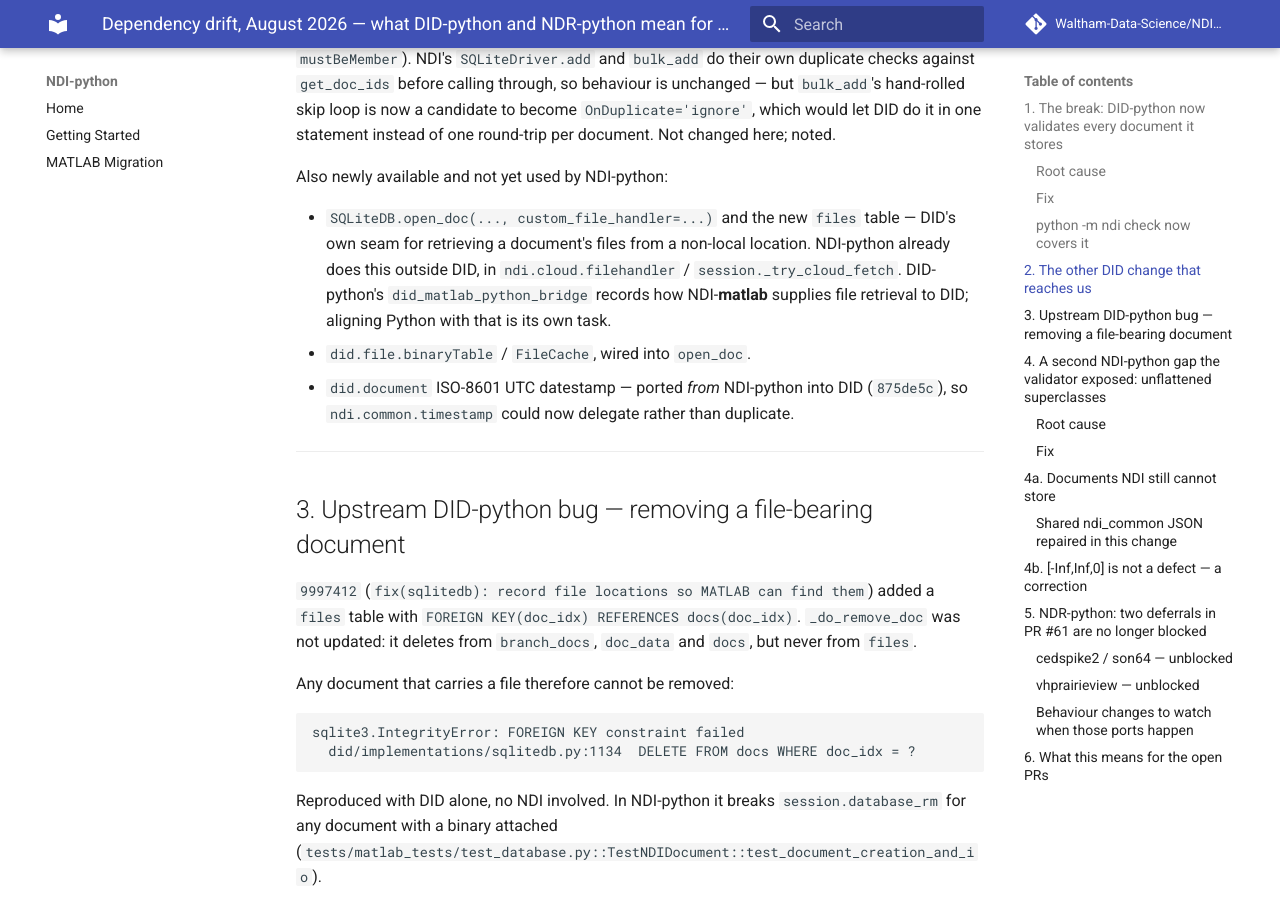
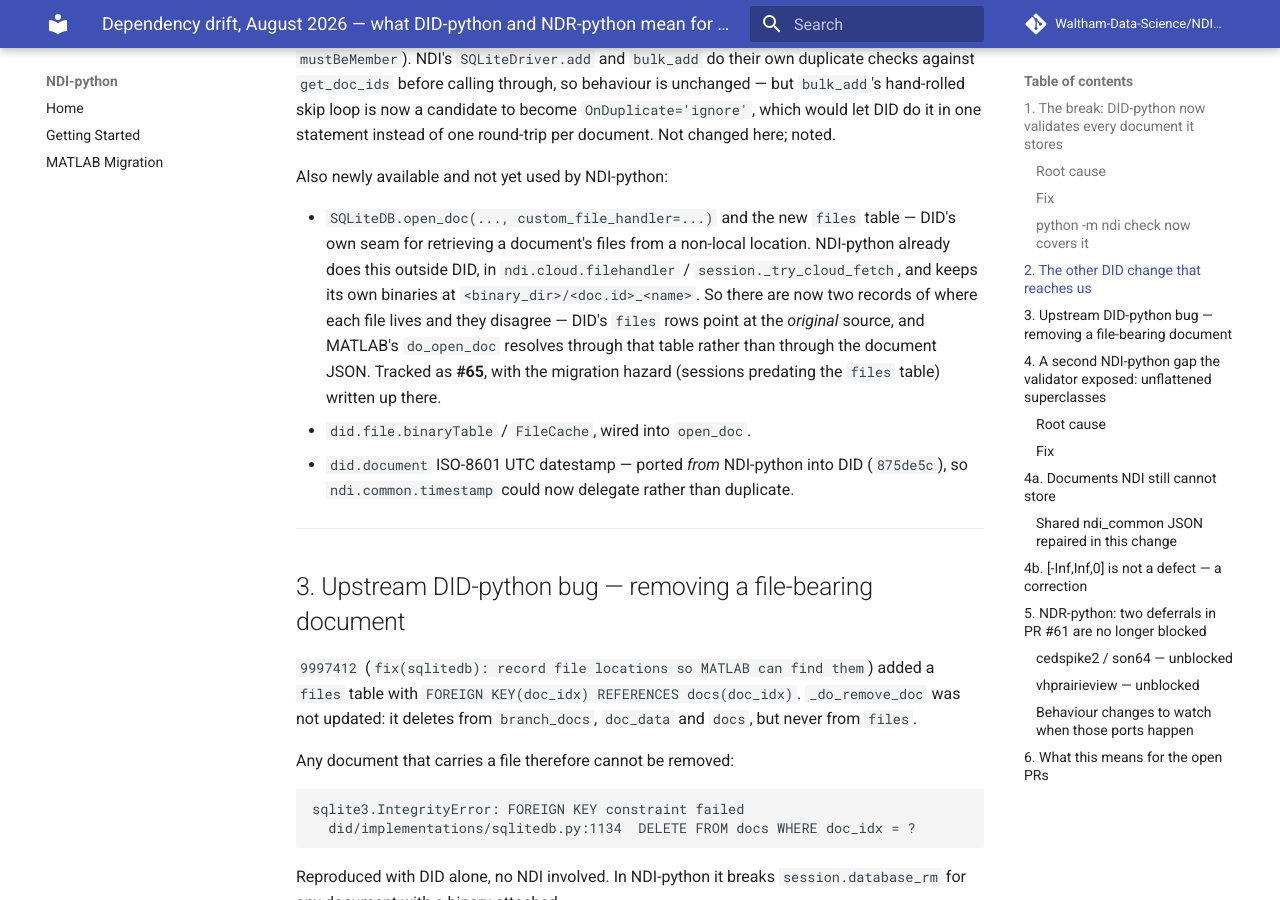
Before and after one commit to Waltham-Data-Science/NDI-python, an MkDocs documentation site: the page built from docs/developer_notes/DEPENDENCY_DRIFT_2026-08.md, in a window 1280 px wide and 900 px high, scrolled down 2300 px. Built offline with MkDocs 1.6.1 and Material for MkDocs 9.7.7, drawn with Linux system fonts in a browser that asks for light colours; comment, search, counter and statistics services are not loaded.

Commit message:
Point the note at #65 for the file-services work
Records what the two file stores actually disagree about, rather than
leaving it as "its own task" with no task to point at.

Co-Authored-By: Claude Opus 5 <noreply@anthropic.com>
Claude-Session: https://claude.ai/code/session_018gQMtmEgVKNUhvWakNLPLv

```diff
--- a/docs/developer_notes/DEPENDENCY_DRIFT_2026-08.md
+++ b/docs/developer_notes/DEPENDENCY_DRIFT_2026-08.md
@@ -102,9 +102,12 @@ Also newly available and not yet used by NDI-python:
 * `SQLiteDB.open_doc(..., custom_file_handler=...)` and the new `files` table —
   DID's own seam for retrieving a document's files from a non-local location.
   NDI-python already does this outside DID, in `ndi.cloud.filehandler` /
-  `session._try_cloud_fetch`. DID-python's `did_matlab_python_bridge` records
-  how NDI-**matlab** supplies file retrieval to DID; aligning Python with that
-  is its own task.
+  `session._try_cloud_fetch`, and keeps its own binaries at
+  `<binary_dir>/<doc.id>_<name>`. So there are now two records of where each
+  file lives and they disagree — DID's `files` rows point at the *original*
+  source, and MATLAB's `do_open_doc` resolves through that table rather than
+  through the document JSON. Tracked as **#65**, with the migration hazard
+  (sessions predating the `files` table) written up there.
 * `did.file.binaryTable` / `FileCache`, wired into `open_doc`.
 * `did.document` ISO-8601 UTC datestamp — ported *from* NDI-python into DID
   (`875de5c`), so `ndi.common.timestamp` could now delegate rather than
```
